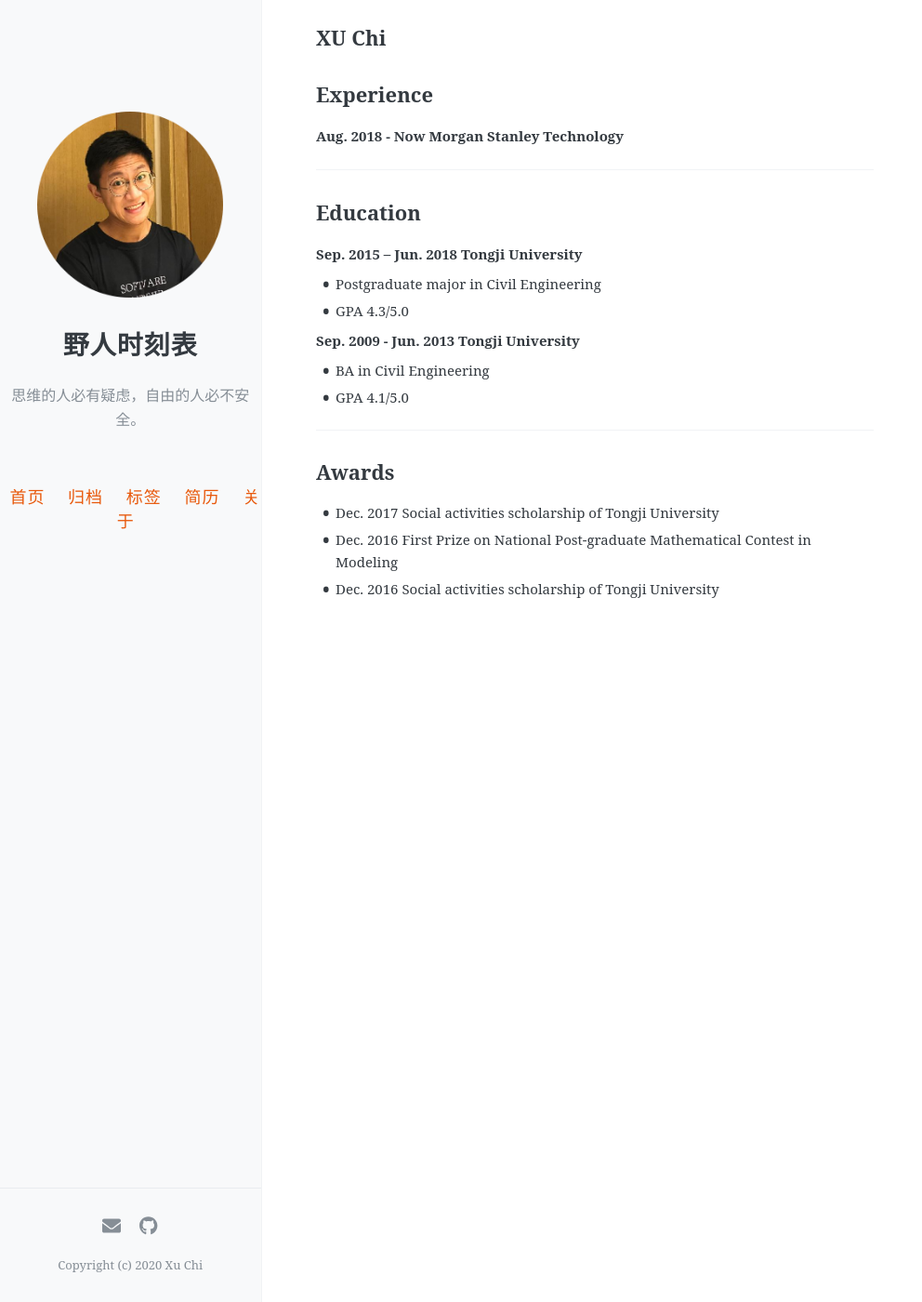
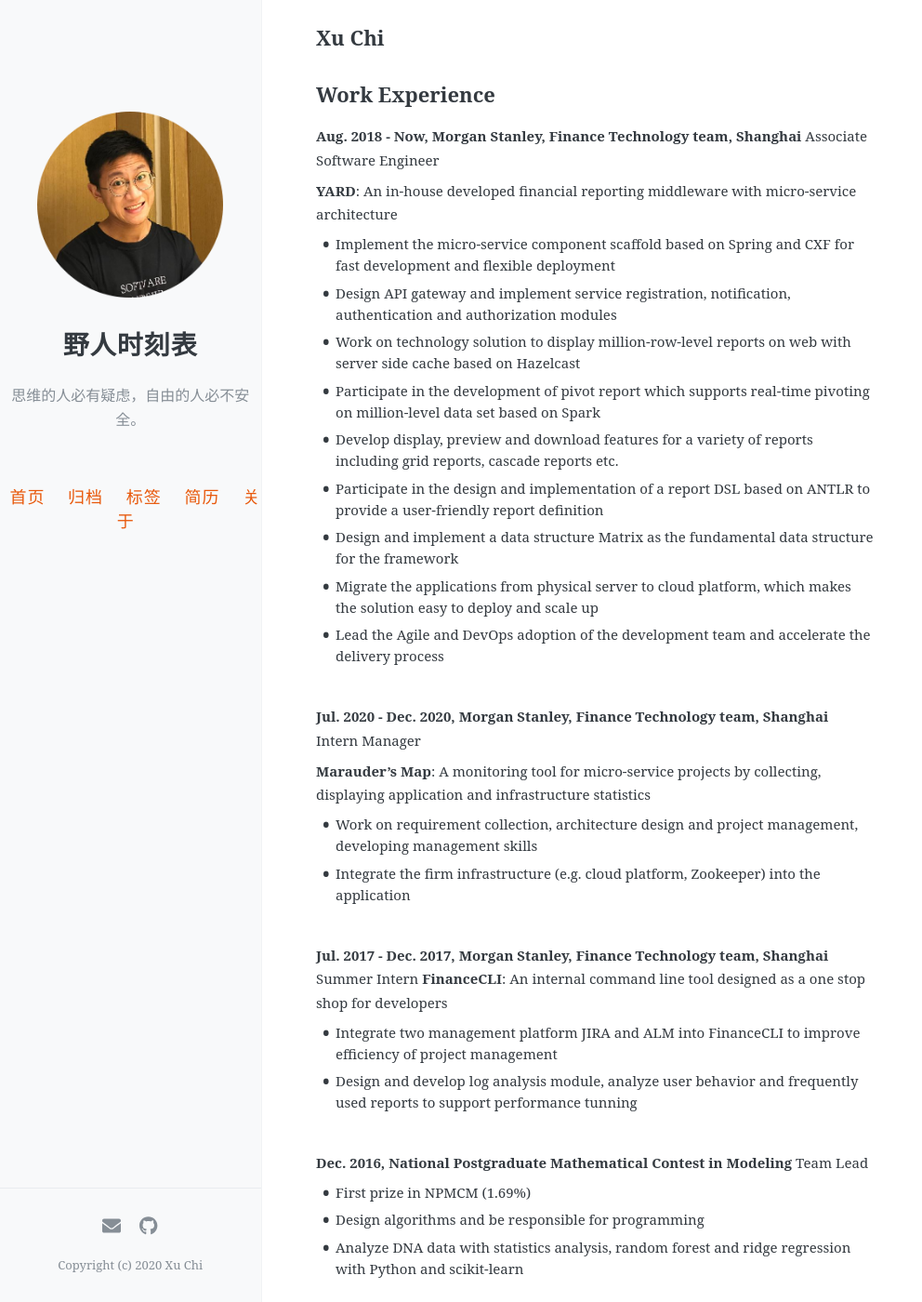
Before and after one commit to xuchi16/Lukathis.github.io, a Jekyll site: the page built from misc/resume.md, in a window 1280 px wide and 1400 px high. Shown: the whole window at 93% size, without its empty margins (0-992 px from the left). Built offline with Jekyll 4.4.1, drawn with Linux system fonts in a browser that asks for light colours; comment, search, counter and statistics services are not loaded; some of the changed text lies outside the part shown.

Commit message:
update resume

```diff
--- a/misc/resume.md
+++ b/misc/resume.md
@@ -1,28 +1,74 @@
 ---
 layout: page
-title: XU Chi
+title: Xu Chi
 permalink: /resume/
 ---
 
-# Experience
+# Work Experience
 
-**Aug. 2018 - Now Morgan Stanley Technology**
+**Aug. 2018 - Now, Morgan Stanley, Finance Technology team, Shanghai** Associate Software Engineer
+
+ **YARD**: An in-house developed financial reporting middleware with micro-service architecture
+  * Implement the micro-service component scaffold based on Spring  and CXF for fast development and flexible deployment
+  * Design API gateway and implement service registration, notification, authentication and authorization modules
+  * Work on technology solution to display million-row-level reports on web with server side cache based on Hazelcast
+  * Participate in the development of pivot report which supports real-time pivoting on million-level data set based on Spark
+  * Develop display, preview and download features for a variety of reports including grid reports, cascade reports etc.
+  * Participate in the design and implementation of a report DSL based on ANTLR to provide a user-friendly report definition
+  * Design and implement a data structure Matrix as the fundamental data structure for the framework
+  * Migrate the applications from physical server to cloud platform, which makes the solution easy to deploy and scale up
+  * Lead the Agile and DevOps adoption of the development team and accelerate the delivery process
+
+<br>
+
+**Jul. 2020 - Dec. 2020, Morgan Stanley, Finance Technology team, Shanghai** Intern Manager
+
+**Marauder’s Map**: A monitoring tool for micro-service projects by collecting, displaying application and infrastructure statistics
+  * Work on requirement collection, architecture design and project management, developing management skills
+  * Integrate the firm infrastructure (e.g. cloud platform, Zookeeper) into the application
+
+<br>
+
+**Jul. 2017 - Dec. 2017, Morgan Stanley, Finance Technology team, Shanghai** Summer Intern
+**FinanceCLI**: An internal command line tool designed as a one stop shop for developers
+  * Integrate two management platform JIRA and ALM into FinanceCLI to improve efficiency of project management
+  * Design and develop log analysis module, analyze user behavior and frequently used reports to support performance tunning
+
+<br>
+
+**Dec. 2016, National Postgraduate Mathematical Contest in Modeling** Team Lead
+  * First prize in NPMCM (1.69%)
+  * Design algorithms and be responsible for programming
+  * Analyze DNA data with statistics analysis, random forest and ridge regression with Python and scikit-learn
+
+<br>
+
+**Aug. 2013 - Aug. 2015, China State Construction Engineering Corporation** QA Manager
+  * In charge of establishing and operating quality system
+  * Develop a foundation settlement analysis software by Java
+
+<br>
+
+---
+
+# Professional Skills
+  * Familiar with Java and Python, understand basic mechanism of JVM
+  * Familiar with Spring, Apache CXF, Flask and understand their principles and concepts
+  * Experience with Spark, Zookeeper, Hazelcast, CPS and databases like DBII, MySQL
+  * Good communication skills and fluent in both English and Mandarin
 
 ---
 
 # Education
 
-**Sep. 2015 – Jun. 2018 Tongji University**
-  * Postgraduate major in Civil Engineering
-  * GPA 4.3/5.0
+**Sep. 2015 – Jun. 2018 Tongji University**, M.S. in Civil Engineering, GPA 4.3/5.0
 
-**Sep. 2009 - Jun. 2013 Tongji University**
-  * BA in Civil Engineering
-  * GPA 4.1/5.0
+**Sep. 2009 - Jun. 2013 Tongji University**, B.S. in Civil Engineering, GPA 4.1/5.0
 
 ---
 # Awards
-
+  * Dec. 2019 Outstanding Achievement of 2019, CFT and PB Tech Shanghai, Morgan Stanley
+  * Jul. 2018 Outstanding Graduates from Shanghai Universities
   * Dec. 2017 Social activities scholarship of Tongji University
   * Dec. 2016 First Prize on National Post-graduate Mathematical Contest in Modeling
   * Dec. 2016 Social activities scholarship of Tongji University
```
